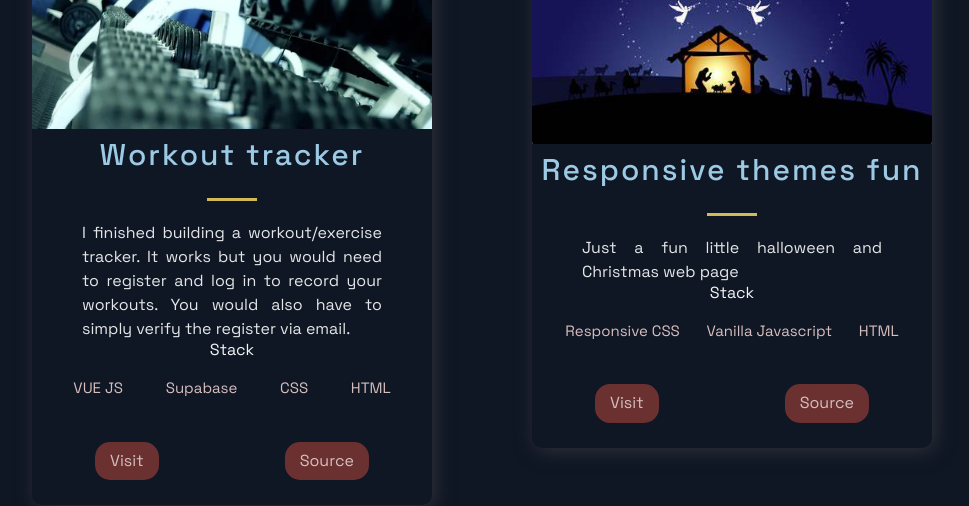
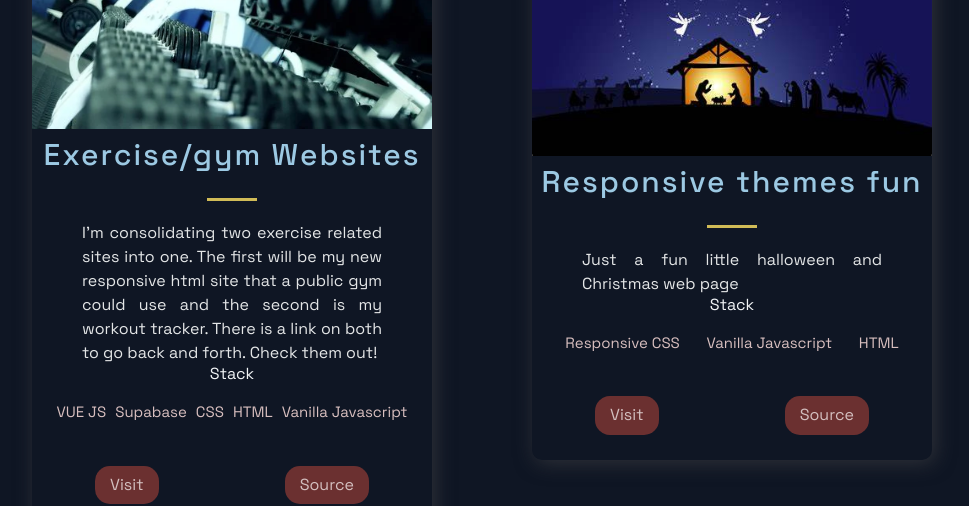
Before and after one commit to cutlerwater/MyPortfolio, a Next.js app: page / in a window 1280 px wide. Shown: the part 1800-2306 px from the top of the page, without its empty margins (158-1127 px from the left). Built offline with nearby package versions, Linux system fonts and the light colour scheme.

Commit message:
Add files via upload

```diff
--- a/src/constants/constants.js
+++ b/src/constants/constants.js
@@ -18,12 +18,12 @@ export const projects = [
     id: 0,
   },
   {
-    title: 'Workout tracker',
-    description: "I finished building a workout/exercise tracker. It works but you would need to register and log in to record your workouts.  You would also have to simply verify the register via email.",
+    title: 'Exercise/gym Websites',
+    description: "I'm consolidating two exercise related sites into one.  The first will be my new responsive html site that a public gym could use and the second is my workout tracker.  There is a link on both to go back and forth.  Check them out!",
       image: '/images/weight-lifting.webp',
-      tags: [ 'VUE JS', 'Supabase', ,'CSS', 'HTML'],
+      tags: [ 'VUE JS', 'Supabase', ,'CSS', 'HTML', 'Vanilla Javascript'],
     source: 'https://github.com/cutlerwater/workouttracker',
-    visit: 'https://cutlerwater-exercisetracker.netlify.app/',
+    visit: 'https://cutlerwater-gym-website.netlify.app/',
     id: 0,
   },
   {
```
